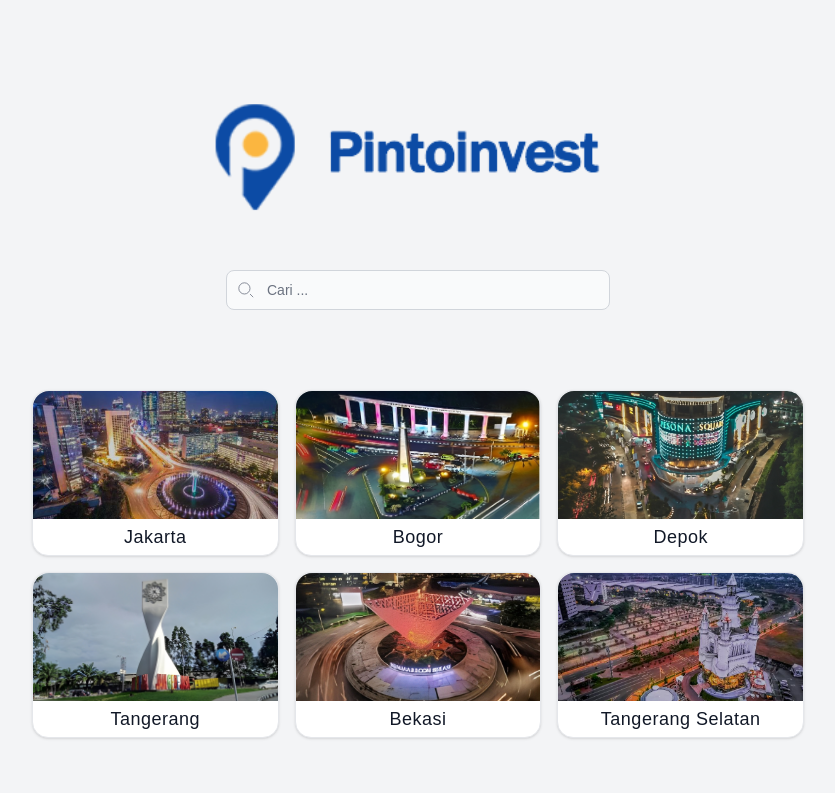
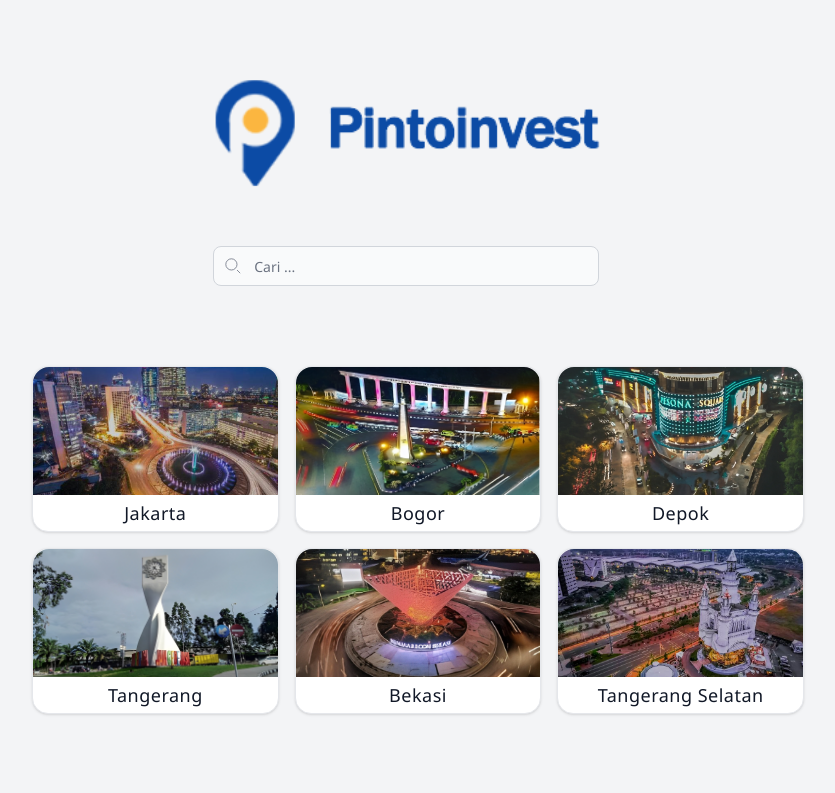
Before and after one commit to Fahmii19/Beranda-Pintoinvest, a website: page index.html in a window 1280 px wide. Shown: the whole page, without its empty margins (222-1057 px from the left). Drawn offline with nearby package versions, Linux system fonts and the light colour scheme.

Commit message:
perbaikan search responsive, ganti font, perbaikan breakpoint responsive

```diff
--- a/index.html
+++ b/index.html
@@ -15,14 +15,17 @@
       rel="stylesheet"
     />
   </head>
-  <body class="bg-gray-100">
+  <body class="bg-gray-100 font-segoe custom_overflow">
     <div
       class="h-full lg:h-screen w-full md:w-screen flex flex-col justify-center items-center sm:flex-row sm:justify-start sm:items-stretch"
     >
       <div class="flex flex-col">
         <!-- Logo Invest -->
 
-        <div class="flex flex-col items-center container_search search_padding">
+        <div class="flex justify-center">
+          <div
+            class="flex flex-col items-center container_search search_padding sm:w-[72vw] md:w-[50vw] lg:w-[40vw] xl:w-[40vw] flex-shrink-0"
+          >
             <!-- Gambar sebagai referensi lebar -->
             <div class="w-full max-w-lg mx-auto">
               <img
@@ -74,11 +77,12 @@
               </div>
             </div>
           </div>
+        </div>
 
-        <!--  -->
+        <!-- card nama-nama kota  -->
         <div class="h-[50vh] container_card">
           <div
-            class="grid grid-cols-1 sm:grid-cols-2 md:grid-cols-3 lg:grid-cols-3 xl:grid-cols-3 row_container_card"
+            class="grid grid-cols-1 sm:grid-cols-2 md:grid-cols-3 lg:grid-cols-3 xl:grid-cols-3 row_container_card place-items-center"
           >
             <div
               id="no-results"
@@ -214,6 +218,7 @@
             <!--  -->
           </div>
         </div>
+        <!--  -->
       </div>
     </div>
   </body>
--- a/src/input.css
+++ b/src/input.css
@@ -3,12 +3,13 @@
 @import "tailwindcss/utilities";
 
 body {
-  font-family: sans-serif;
+  font-family: "Segoe UI";
+  /* font: 14px sans-serif; */
 }
 
 @media (min-width: 360px) {
   .container_card {
-    @apply sm:px-24 md:px-16 lg:px-20;
+    @apply sm:px-0 md:px-16 lg:px-20;
   }
 
   .container_search {
@@ -17,15 +18,51 @@ body {
   }
 
   .row_container_card {
-    @apply sm:gap-10 md:gap-6 lg:gap-4 sm:pb-8 md:pb-0 lg:pb-0;
+    @apply sm:gap-8 md:gap-6 lg:gap-4 sm:pb-8 md:pb-0 lg:pb-0;
   }
 
   .text_card {
     @apply sm:mt-0.5 md:mt-0 lg:mt-0;
   }
+
+  .custom_padding_search {
+    padding-right: 1.5rem !important;
+    padding-left: 1.2rem !important;
+  }
+
+  .custom_overflow {
+    overflow-y: auto !important;
+  }
 }
 
-.custom_padding_search {
-  padding-right: 4rem !important;
-  padding-left: 4rem !important;
+@media (min-width: 768px) {
+  .container_search {
+    /* @apply mb-[10vh] mt-2 sm:mb-[10vh] sm:mt-2 lg:mb-[10vh] lg:mt-16; */
+    @apply mt-2 sm:mb-[5vh] sm:mt-2 lg:mb-[10vh] lg:mt-16;
+  }
+
+  .custom_padding_search {
+    padding-right: 3.2rem !important;
+    padding-left: 3rem !important;
+  }
+
+  .custom_overflow {
+    overflow-y: hidden !important;
+  }
 }
+
+@media (min-width: 1024px) {
+  .container_search {
+    /* @apply mb-[10vh] mt-2 sm:mb-[10vh] sm:mt-2 lg:mb-[10vh] lg:mt-16; */
+    @apply mt-2 sm:mb-[5vh] sm:mt-2 lg:mb-[10vh] lg:mt-[2.5rem];
+  }
+
+  .custom_padding_search {
+    padding-right: 4.7rem !important;
+    padding-left: 3.2rem !important;
+  }
+
+  .custom_overflow {
+    overflow-y: hidden !important;
+  }
+}
--- a/tailwind.config.js
+++ b/tailwind.config.js
@@ -5,7 +5,7 @@ module.exports = {
   theme: {
     extend: {
       // fontFamily: {
-      //   sans: ["Open Sans", "sans-serif"],
+      //   segoe: ["Segoe UI"],
       // },
     },
     screens: {
```
Also changed, not shown: dist/output.css. Lines whose indentation alone changed are shown as unchanged.
